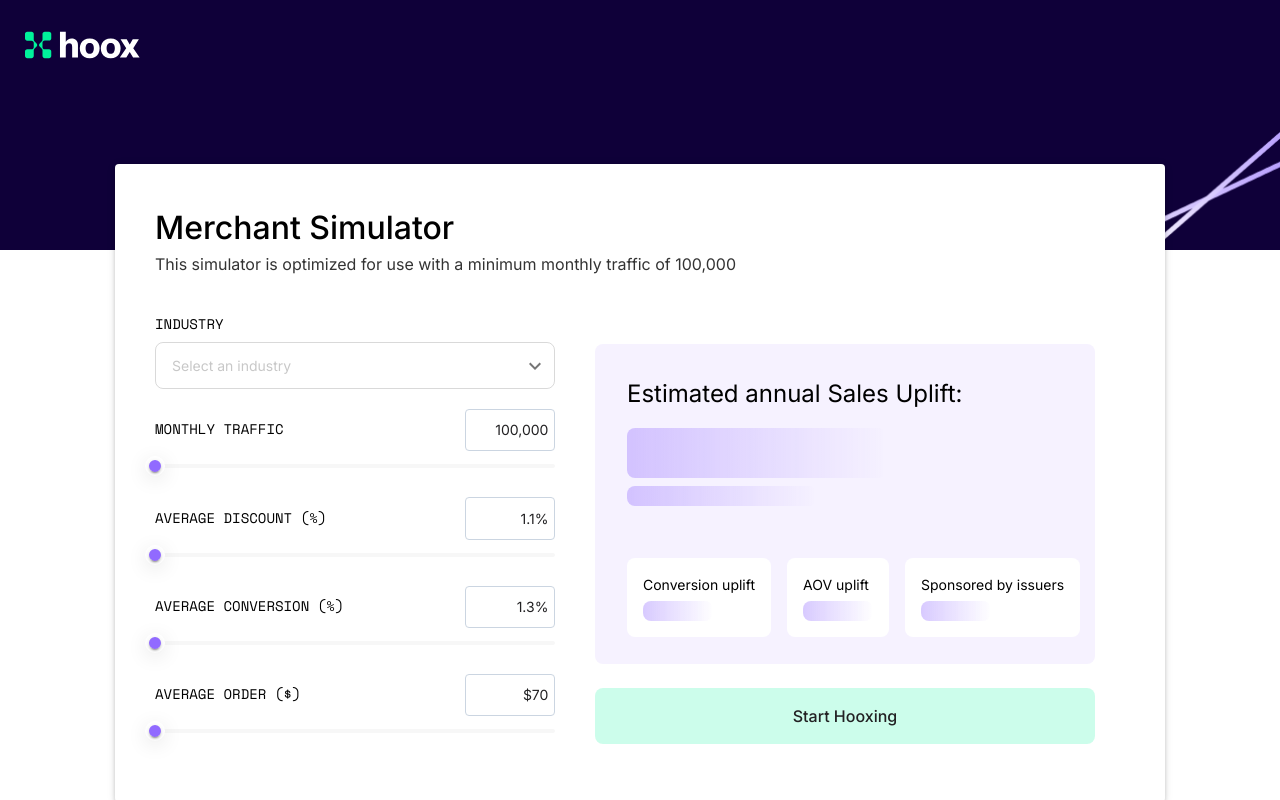
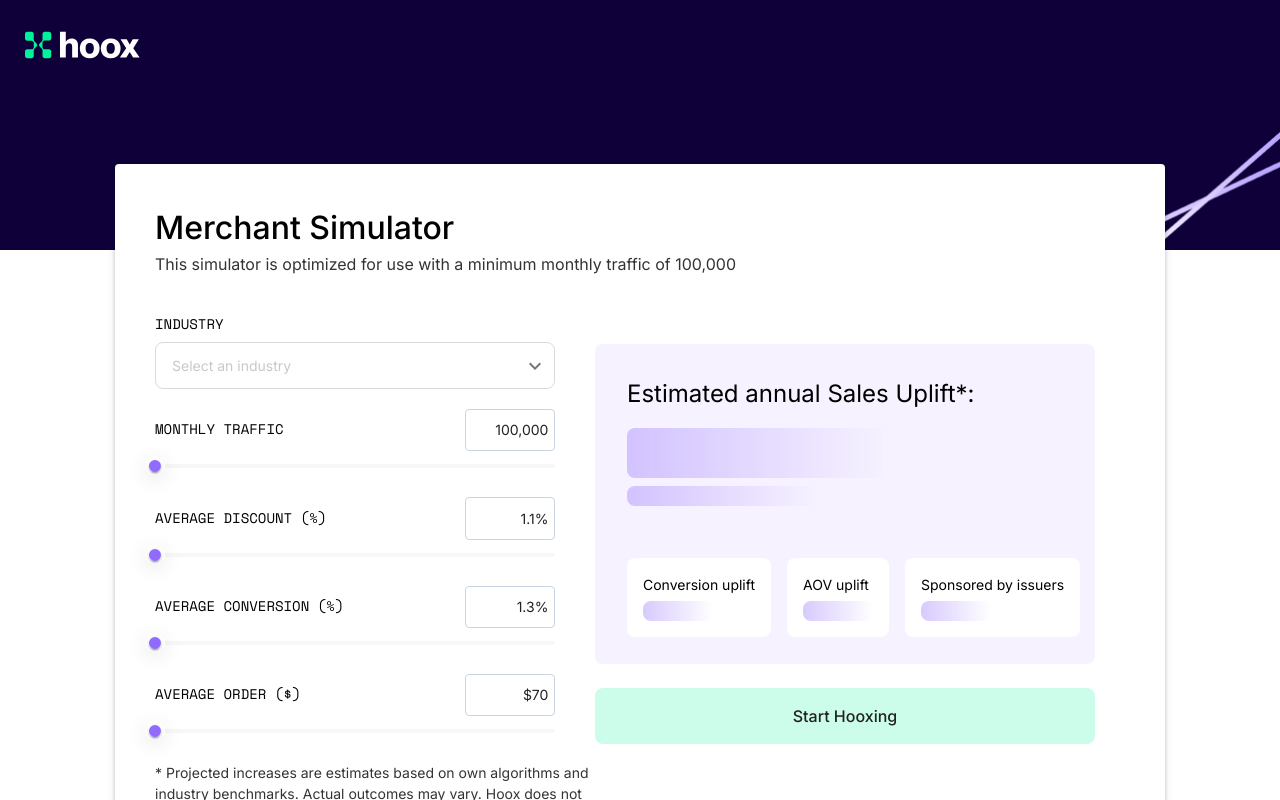
Before and after one commit to HooxPay/merchants-simulator, a Next.js app: page / in a window 1280 px wide. Both pictures are taken after a click on the button "Let’s Go!". Built offline with nearby package versions, Linux system fonts and the light colour scheme; what @mui/material-nextjs would draw is missing.

Commit message:
MS-29 MS-30 MS-31 MS-32 MS-33 update simulator
changed copy in splash screen
added disclaimer to merchant simulator view
changed max conversion to 8
added merchant field to email form
changed copy in thank you screen
added merchant name field to email sent

```diff
--- a/src/app/api/send-email/handlers.js
+++ b/src/app/api/send-email/handlers.js
@@ -26,23 +26,23 @@ export const sendEmailToClient = async (body) => {
   //Template Params Object
   const {
     email,
-    fullName,
     monthlyTraffic,
     incentivesBudget,
     annualSalesIncrease,
     simulatorImageUrl,
+    merchantName,
   } = body;
   const params = {
     Content: {
       Template: {
         TemplateName: 'merchant-simulator-output-email-template', // The name of the template in SES
         TemplateData: JSON.stringify({
-          fullName,
           monthlyTraffic,
           incentivesBudget,
           annualSalesIncrease,
           simulatorImageUrl,
           merchantsDocsUrl,
+          merchantName,
         }),
       },
     },
@@ -73,6 +73,7 @@ export const sendEmailToAdmin = async (body) => {
     incentivesBudget,
     annualSalesIncrease,
     simulatorImageUrl,
+    merchantName,
   } = body;
   const params = {
     Content: {
@@ -85,6 +86,7 @@ export const sendEmailToAdmin = async (body) => {
           annualSalesIncrease,
           simulatorImageUrl,
           userEmailAddress: email,
+          merchantName,
         }),
       },
     },
--- a/src/app/api/send-email/route.js
+++ b/src/app/api/send-email/route.js
@@ -8,6 +8,7 @@ export const POST = async (req) => {
   try {
     const data = await req.formData();
     const email = data.get('email');
+    const merchantName = data.get('merchant');
     const fullName = data.get('fullName');
     const monthlyTraffic = data.get('monthlyTraffic');
     const incentivesBudget = data.get('incentivesBudget');
@@ -41,6 +42,7 @@ export const POST = async (req) => {
     }
     const emailBody = {
       email,
+      merchantName,
       fullName,
       monthlyTraffic,
       incentivesBudget,
--- a/src/components/MainScreenView/components/MerchantsSimulatorView/MerchantsSimulatorView.js
+++ b/src/components/MainScreenView/components/MerchantsSimulatorView/MerchantsSimulatorView.js
@@ -8,6 +8,7 @@ import {
   StyledButton,
   StyledContainer,
   StyledContentContainer,
+  StyledDisclaimer,
   StyledRowContainer,
   StyledSubtitle,
   StyledTitle,
@@ -152,6 +153,11 @@ const MerchantsSimulatorView = ({
                   </StyledButton>
                 </Stack>
               </StyledRowContainer>
+              <StyledDisclaimer>
+                * Projected increases are estimates based on own algorithms and
+                industry benchmarks. Actual outcomes may vary. Hoox does not
+                guarantee specific results
+              </StyledDisclaimer>
             </StyledContentContainer>
           </form>
         </FormikProvider>
--- a/src/components/MainScreenView/components/MerchantsSimulatorView/MerchantsSimulatorView.styles.js
+++ b/src/components/MainScreenView/components/MerchantsSimulatorView/MerchantsSimulatorView.styles.js
@@ -53,3 +53,14 @@ export const StyledButton = styled(Button)(({ theme }) => ({
     maxWidth: 400,
   },
 }));
+
+export const StyledDisclaimer = styled(Typography)(({ theme }) => ({
+  fontSize: '0.875rem',
+  fontWeight: 400,
+  color: 'rgba(0, 0, 0, 0.8)',
+  maxWidth: 450,
+  [theme.breakpoints.down('md')]: {
+    marginTop: '1rem',
+    maxWidth: 400,
+  },
+}));
--- a/src/components/MainScreenView/components/MerchantsSimulatorView/components/SimulatorInputsSection/SimulatorInputsSection.js
+++ b/src/components/MainScreenView/components/MerchantsSimulatorView/components/SimulatorInputsSection/SimulatorInputsSection.js
@@ -79,7 +79,7 @@ const SimulatorInputsSection = ({
         label={'average conversion (%)'}
         handleValuesChange={handleValuesChange}
         min={inputData.cvr.min}
-        max={inputData.cvr.max}
+        max={8}
         suffix={'%'}
         step={0.1}
       />
--- a/src/components/MainScreenView/components/MerchantsSimulatorView/components/SimulatorOutputSection/SimulatorOutputSection.js
+++ b/src/components/MainScreenView/components/MerchantsSimulatorView/components/SimulatorOutputSection/SimulatorOutputSection.js
@@ -30,7 +30,7 @@ const SimulatorOutputSection = forwardRef(({ isLoading, outputData }, ref) => {
   };
   return (
     <StyledContainer ref={ref}>
-      <StyledTitle>Estimated annual Sales Uplift:</StyledTitle>
+      <StyledTitle>Estimated annual Sales Uplift*:</StyledTitle>
       <StyledBudgetSummaryContainer>
         {isLoading ? (
           <StyledBudgetTotalSkeleton
--- a/src/components/MainScreenView/components/ShareEmailView/ShareEmailView.js
+++ b/src/components/MainScreenView/components/ShareEmailView/ShareEmailView.js
@@ -33,6 +33,7 @@ const ShareEmailView = ({ setStep, emailData }) => {
   const formik = useFormik({
     initialValues: {
       name: '',
+      merchant: '',
       email: '',
     },
     validationSchema: validationSchema,
@@ -68,6 +69,7 @@ const ShareEmailView = ({ setStep, emailData }) => {
               Share your email and get access to Hoox plugin/API for free!
             </StyledSubtitle>
             <CustomField name={'name'} label={'full name'} />
+            <CustomField name={'merchant'} label={'merchant name'} />
             <CustomField name={'email'} label={'work email'} />
             <StyledBottomSubtitle>
               By submitting your email, you agree to Hoox T&C and our Privacy
--- a/src/components/MainScreenView/components/ShareEmailView/config.js
+++ b/src/components/MainScreenView/components/ShareEmailView/config.js
@@ -2,6 +2,7 @@ import { object, string } from 'yup';
 
 export const validationSchema = object({
   name: string().required('Please enter your name'),
+  merchant: string().required('Please enter your merchant name'),
   email: string()
     .required('Please enter your email')
     .email('Please enter a valid e-mail'),
--- a/src/components/MainScreenView/components/ShareEmailView/utils.js
+++ b/src/components/MainScreenView/components/ShareEmailView/utils.js
@@ -2,6 +2,7 @@ export const preparePayload = (values, emailData) => {
   const formData = new FormData();
 
   formData.append('email', values.email);
+  formData.append('merchant', values.merchant);
   formData.append('fullName', values.name);
   formData.append('monthlyTraffic', emailData.monthlyTraffic);
   formData.append('incentivesBudget', emailData.incentivesBudget);
--- a/src/components/MainScreenView/components/SplashScreenView.js
+++ b/src/components/MainScreenView/components/SplashScreenView.js
@@ -10,7 +10,7 @@ const SplashScreenView = ({ setStep }) => {
         <Stack alignItems={'center'}>
           <Box>
             <Typography sx={styles.title}>
-              Unlock New Revenue Opportunities with Hoox
+              Increase Sales with Externally Funded Offers
             </Typography>
           </Box>
           <Box>
--- a/src/components/MainScreenView/components/ThankYouView/ThankYouView.js
+++ b/src/components/MainScreenView/components/ThankYouView/ThankYouView.js
@@ -21,7 +21,7 @@ const ThankYouBody = () => {
         follow the steps to go live with Hoox!
       </StyledSubtitle>
       <StyledSubtitle2>
-        Join +30,000 and grow your business with embedded offers.{' '}
+        Join +30,000 merchants and grow your business with embedded offers{' '}
       </StyledSubtitle2>
     </StyledTextContainer>
   );
```
